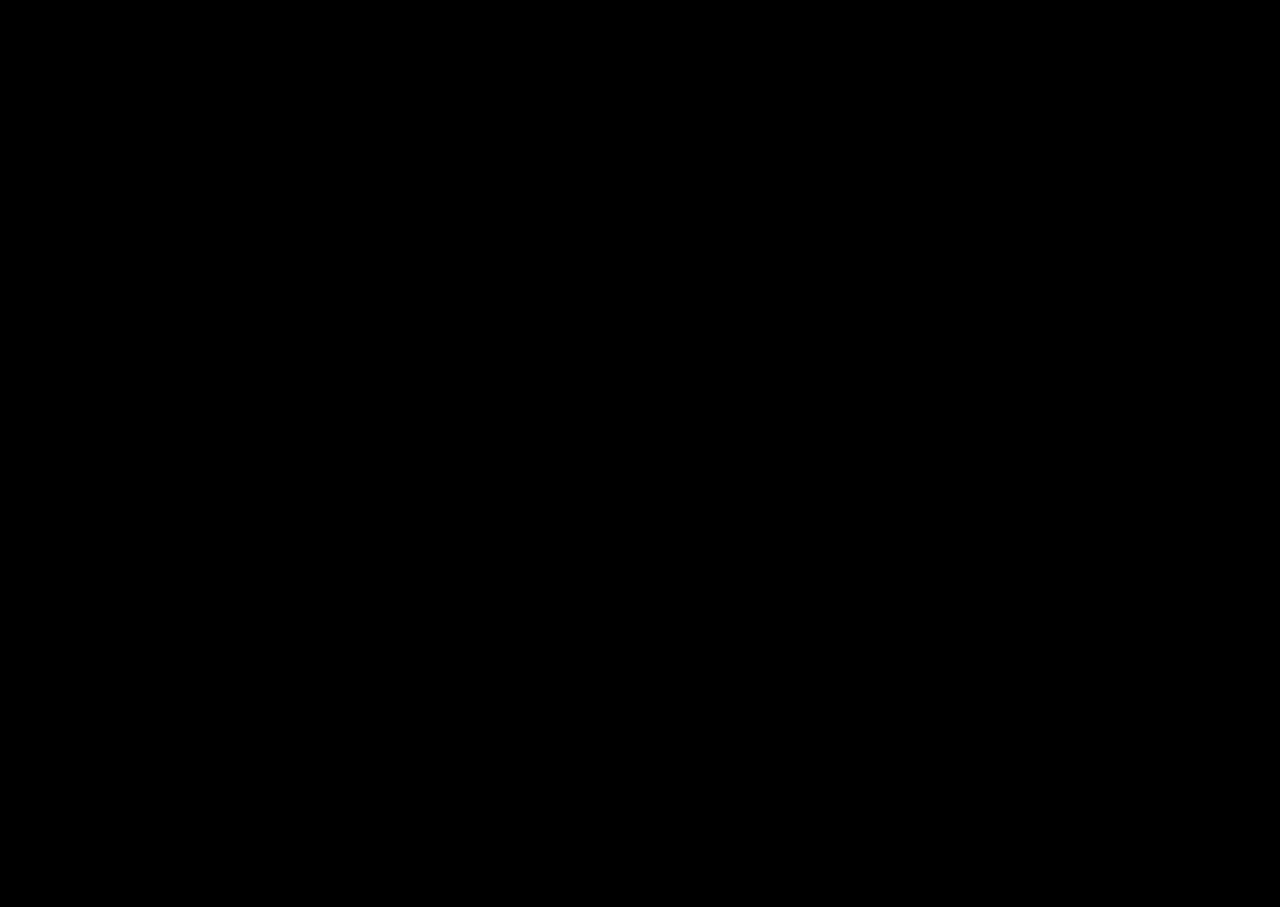
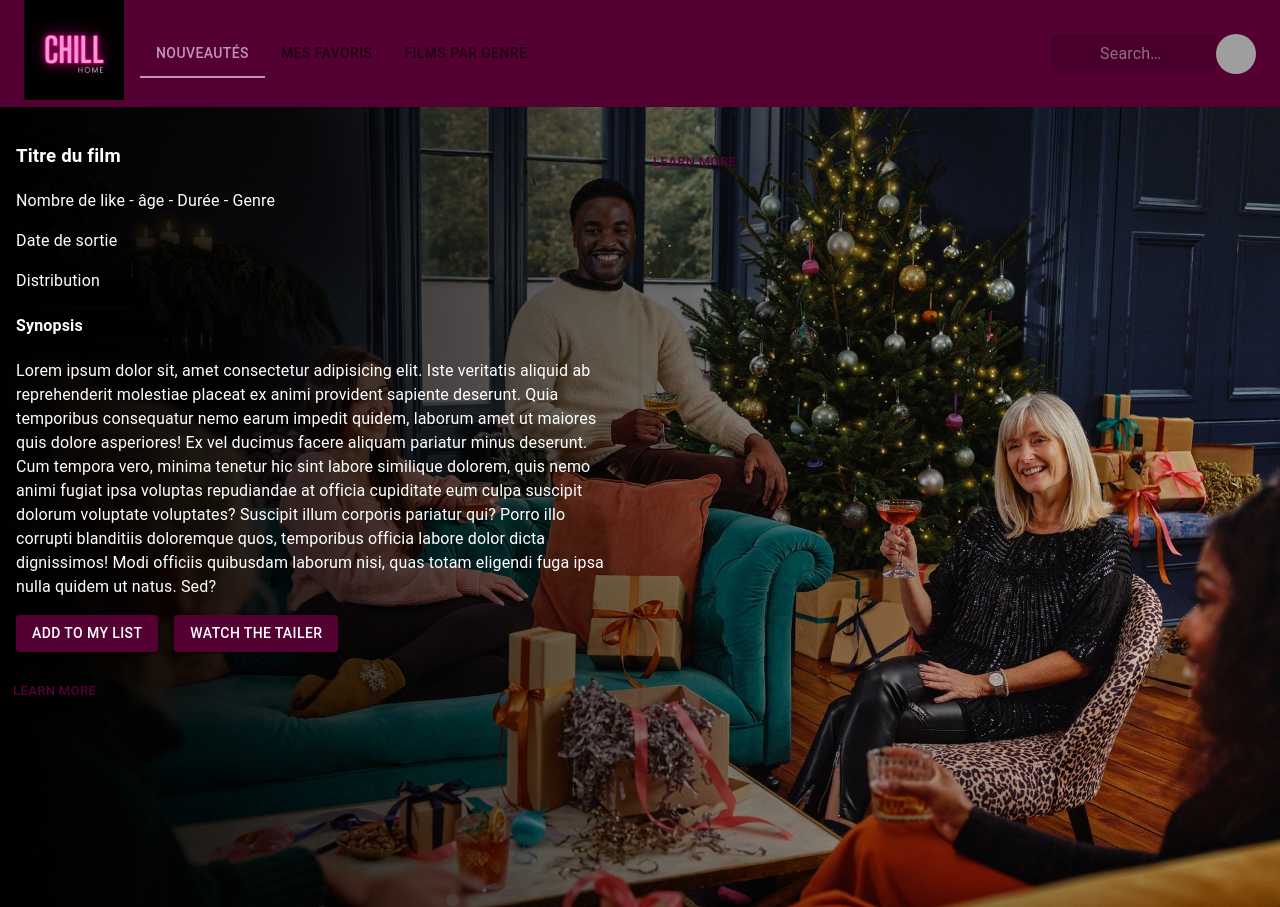
Before and after one commit to washupo/getflix, a React (Vite) app in the folder frontend/: page /fiche in a window 1280 px wide. Before the commit this address had no page. Before the commit the page ends 800 px from the top, so only its background shows below. Built offline with nearby package versions, Linux system fonts and the light colour scheme; grey boxes are pictures that could not be loaded; a web font is replaced by a local one.

Commit message:
fiche film (static)

```diff
--- /dev/null
+++ b/frontend/src/components/cards.jsx
@@ -0,0 +1,20 @@
+import * as React from 'react';
+import Card from '@mui/material/Card';
+import CardActions from '@mui/material/CardActions';
+import CardContent from '@mui/material/CardContent';
+import Button from '@mui/material/Button';
+
+import style from './cards.module.css'
+
+export default function BasicCard(props) {
+  return (
+    <Card style={{ background: 'none', color: 'white' }} className={style.movieCard}>
+      <CardContent>
+        {props.children}
+      </CardContent>
+      <CardActions>
+        <Button size="small">Learn More</Button>
+      </CardActions>
+    </Card>
+  );
+}
--- /dev/null
+++ b/frontend/src/components/cards.module.css
@@ -0,0 +1,6 @@
+.movieCard {
+    width: 50%;
+    background-color: none;
+    height: 100vh;
+    color: white;
+}
--- /dev/null
+++ b/frontend/src/pages/fiche.jsx
@@ -0,0 +1,36 @@
+import React from 'react';
+import CssBaseline from '@mui/material/CssBaseline';
+import BasicCard from '../components/cards';
+import Stack from '@mui/material/Stack';
+import Button from '@mui/material/Button';
+
+import styles from './fiche.module.css'
+
+export default function Fiche() {
+  return (
+    <React.Fragment>
+      <CssBaseline />
+
+      <div className={styles.container}>
+        <div className={styles.overlay}>
+            <BasicCard >
+                <h3>Titre du film</h3>
+                <p>Nombre de like - âge  - Durée - Genre</p>
+                <p>Date de sortie</p>
+                <p>Distribution</p>
+                <h4>Synopsis</h4>
+                <p>Lorem ipsum dolor sit, amet consectetur adipisicing elit. Iste veritatis aliquid ab reprehenderit molestiae placeat ex animi provident sapiente deserunt. Quia temporibus consequatur nemo earum impedit quidem, laborum amet ut maiores quis dolore asperiores! Ex vel ducimus facere aliquam pariatur minus deserunt. Cum tempora vero, minima tenetur hic sint labore similique dolorem, quis nemo animi fugiat ipsa voluptas repudiandae at officia cupiditate eum culpa suscipit dolorum voluptate voluptates? Suscipit illum corporis pariatur qui? Porro illo corrupti blanditiis doloremque quos, temporibus officia labore dolor dicta dignissimos! Modi officiis quibusdam laborum nisi, quas totam eligendi fuga ipsa nulla quidem ut natus. Sed?</p>
+                <Stack spacing={2} direction="row">
+            <Button variant="contained">Add to my list</Button>
+            <Button variant="contained">Watch the tailer</Button>
+            </Stack>
+
+            </BasicCard>
+
+            <BasicCard/>
+
+        </div>
+    </div>
+    </React.Fragment>
+  );
+}
--- /dev/null
+++ b/frontend/src/pages/fiche.module.css
@@ -0,0 +1,11 @@
+.container {
+    background-image: url('/assets/noel.jpg');
+    background-size: cover;
+    background-position: center;
+    height: 100vh;
+}
+
+.overlay {
+    display: flex;
+    background: linear-gradient(270deg, transparent, #000);
+}
```
Also changed, not shown: frontend/src/main.jsx (+7 -2 lines), frontend/assets/noel.jpg (added).
